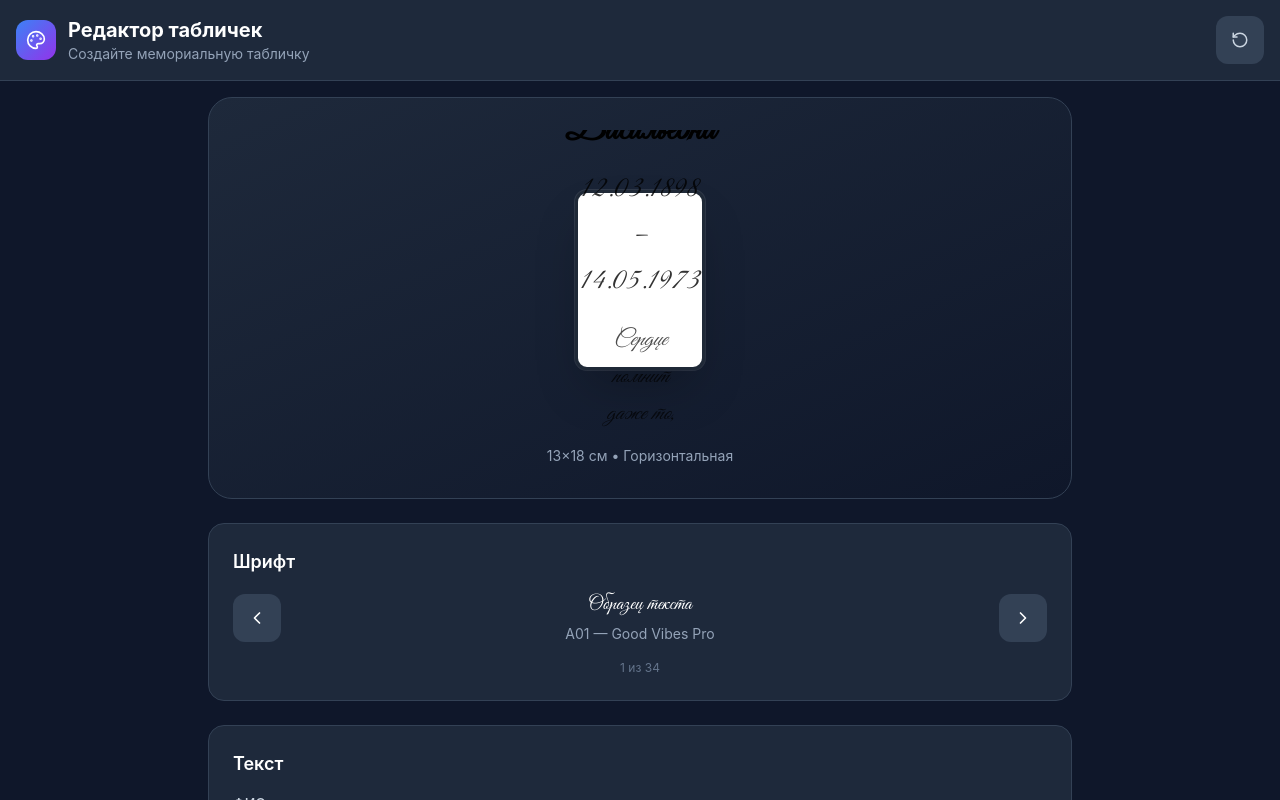
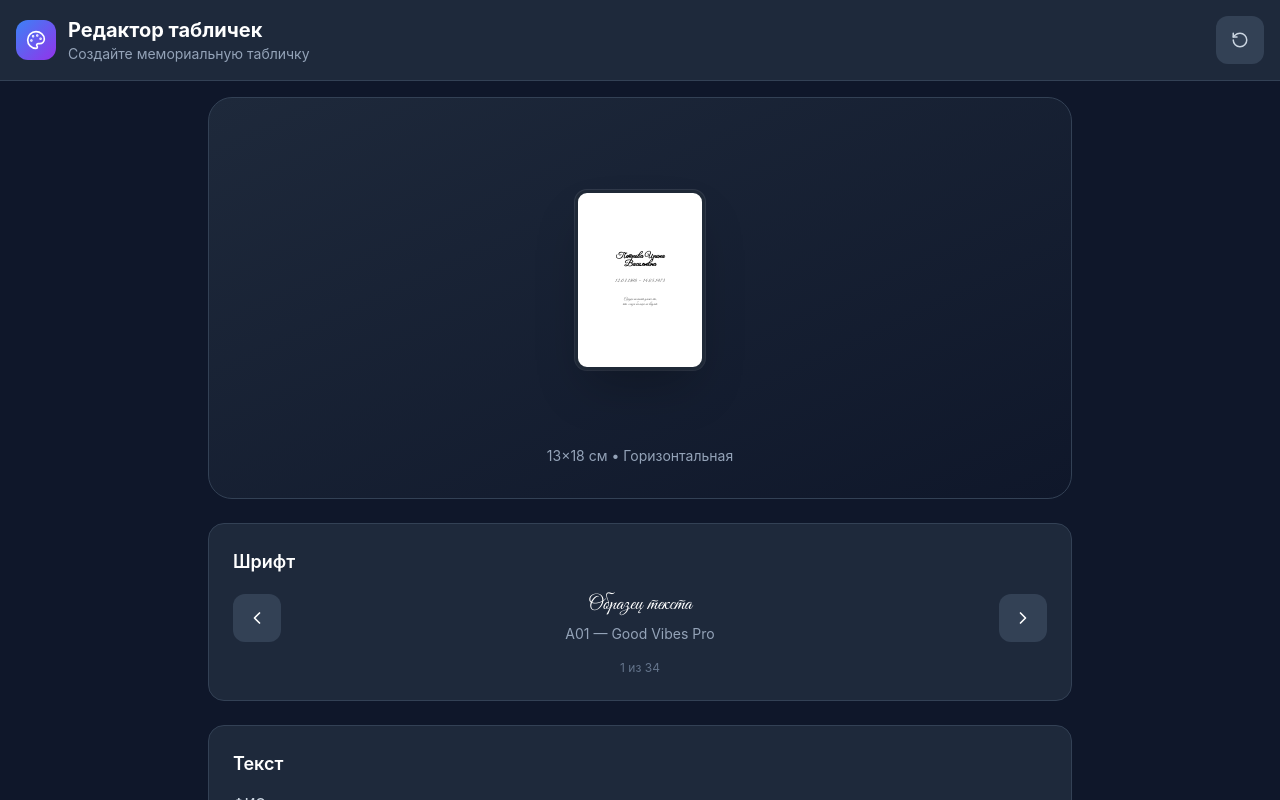
Before and after one commit to dklimenko24/mellem-project, a React (Vite) app: page / in a window 1280 px wide. Shown: the top 800 px of the page. Built offline with nearby package versions, Linux system fonts and the light colour scheme; the HTML template or start-up script is replaced by a standard one.

Commit message:
Автоматическое подгонка текста под размер таблички

```diff
--- a/src/components/Preview.jsx
+++ b/src/components/Preview.jsx
@@ -1,14 +1,16 @@
-import React, { useRef } from 'react'
+import React, { useRef, useEffect, useState } from 'react'
 import { usePlaque } from '../context/PlaqueContext'
 
 function Preview() {
   const { state } = usePlaque()
   const previewRef = useRef(null)
+  const textRef = useRef(null)
+  const [optimalFontSize, setOptimalFontSize] = useState(16)
   const { text, style } = state
 
   // Calculate dimensions based on custom size and orientation
   const getDimensions = () => {
-    const baseWidth = style.width * 10 // Увеличенный масштаб для лучшего отображения
+    const baseWidth = style.width * 10
     const baseHeight = style.height * 10
 
     return style.orientation === 'vertical'
@@ -19,14 +21,54 @@ function Preview() {
   const dimensions = getDimensions()
   const isOval = style.shape === 'oval'
 
-  // Auto-calculate font size based on plaque dimensions
-  const calculateFontSize = () => {
-    const area = (style.width * style.height)
-    const baseSize = Math.sqrt(area) * 2.5 // Увеличенный множитель для лучшей читаемости
-    return Math.max(16, Math.min(64, baseSize)) // Увеличенный диапазон
+  // Auto-fit text to plaque size
+  useEffect(() => {
+    const fitTextToPlaque = () => {
+      if (!previewRef.current || !textRef.current) return
+
+      const plaqueElement = previewRef.current
+      const textElement = textRef.current
+
+      // Available space (minus padding)
+      const availableWidth = plaqueElement.offsetWidth - 48 // 24px padding on each side
+      const availableHeight = plaqueElement.offsetHeight - 48
+
+      // Start with a reasonable font size
+      let fontSize = Math.min(availableWidth, availableHeight) / 8
+      let attempts = 0
+      const maxAttempts = 20
+
+      // Binary search for optimal font size
+      let minSize = 8
+      let maxSize = Math.min(availableWidth, availableHeight) / 2
+
+      while (attempts < maxAttempts && maxSize - minSize > 1) {
+        fontSize = (minSize + maxSize) / 2
+
+        // Apply font size temporarily
+        textElement.style.fontSize = `${fontSize}px`
+
+        // Check if text fits
+        const textHeight = textElement.scrollHeight
+        const textWidth = textElement.scrollWidth
+
+        if (textHeight <= availableHeight && textWidth <= availableWidth) {
+          minSize = fontSize
+        } else {
+          maxSize = fontSize
         }
 
-  const autoFontSize = calculateFontSize()
+        attempts++
+      }
+
+      // Use the largest size that fits
+      setOptimalFontSize(Math.floor(minSize))
+    }
+
+    // Small delay to ensure DOM is updated
+    const timer = setTimeout(fitTextToPlaque, 100)
+    return () => clearTimeout(timer)
+  }, [text, style, dimensions])
 
   const plaqueStyle = {
     width: `${dimensions.width}px`,
@@ -35,7 +77,6 @@ function Preview() {
     borderRadius: isOval ? '50%' : '12px',
     border: '3px solid #1f2937',
     fontFamily: style.fontFamily,
-    fontSize: `${autoFontSize}px`,
     boxShadow: '0 25px 50px -12px rgba(0, 0, 0, 0.25), 0 0 0 1px rgba(255, 255, 255, 0.1)'
   }
 
@@ -45,29 +86,47 @@ function Preview() {
         <div
           ref={previewRef}
           data-preview="true"
-          className="bg-white relative flex flex-col items-center justify-center p-6 text-center text-black transition-all duration-300"
+          className="bg-white relative flex flex-col items-center justify-center text-center text-black transition-all duration-300"
           style={plaqueStyle}
+        >
+          <div
+            ref={textRef}
+            className="w-full h-full flex flex-col items-center justify-center p-6"
+            style={{
+              fontSize: `${optimalFontSize}px`,
+              overflow: 'hidden'
+            }}
           >
             {/* Full Name */}
             {text.fullName && (
-            <div className="font-bold mb-3 leading-tight">
+              <div className="font-bold mb-2 leading-tight w-full" style={{
+                fontSize: `${optimalFontSize}px`,
+                lineHeight: '1.1'
+              }}>
                 {text.fullName}
               </div>
             )}
 
             {/* Dates */}
             {text.dates && (
-            <div className="mb-4 opacity-80" style={{ fontSize: `${autoFontSize * 0.8}px` }}>
+              <div className="mb-3 opacity-80 w-full" style={{
+                fontSize: `${optimalFontSize * 0.7}px`,
+                lineHeight: '1.2'
+              }}>
                 {text.dates}
               </div>
             )}
 
             {/* Epitaph */}
             {text.epitaph && (
-            <div className="italic opacity-70 leading-relaxed whitespace-pre-line" style={{ fontSize: `${autoFontSize * 0.6}px` }}>
+              <div className="italic opacity-70 leading-snug whitespace-pre-line w-full" style={{
+                fontSize: `${optimalFontSize * 0.5}px`,
+                lineHeight: '1.3'
+              }}>
                 {text.epitaph}
               </div>
             )}
+          </div>
         </div>
       </div>
 
```
Lines whose indentation alone changed are shown as unchanged.
